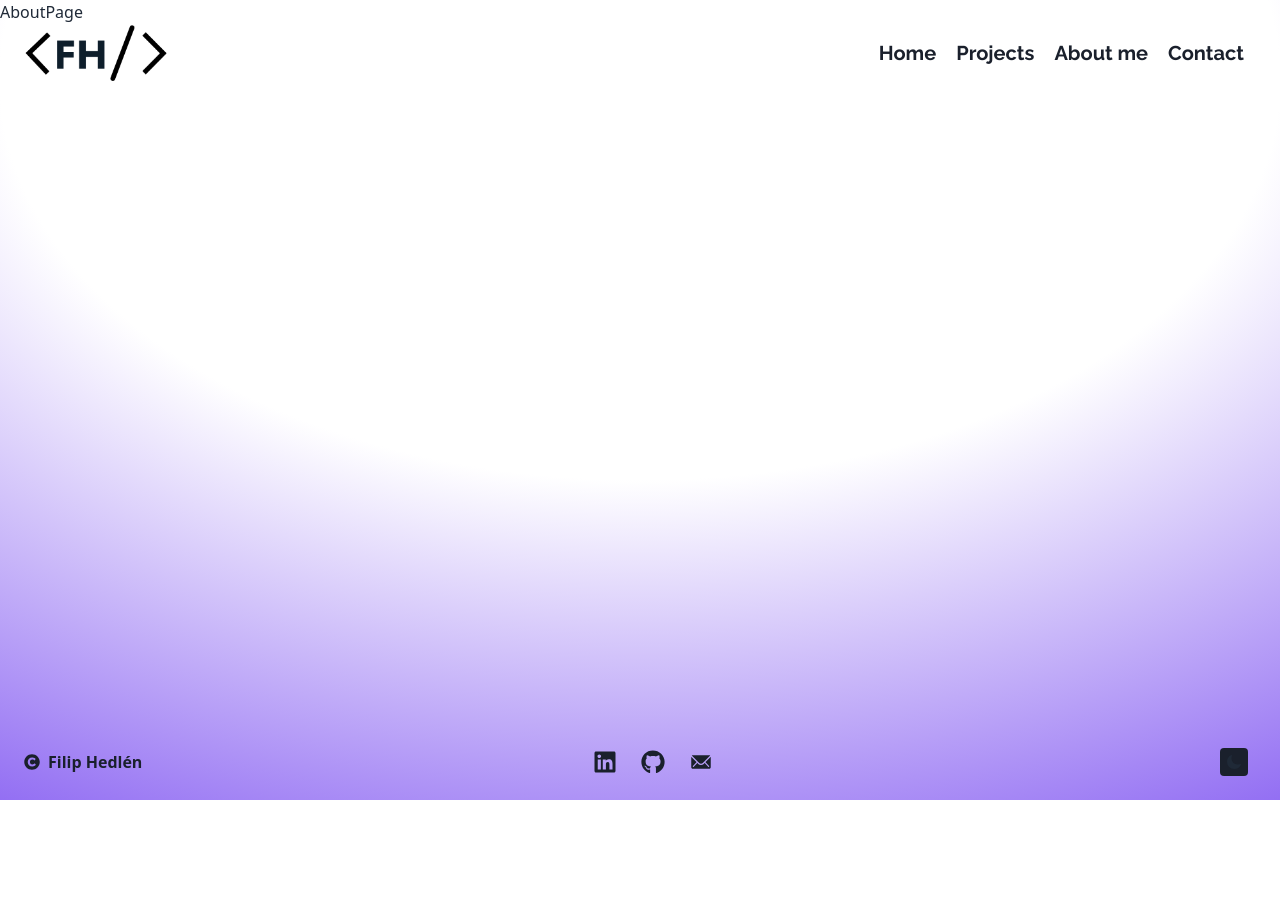
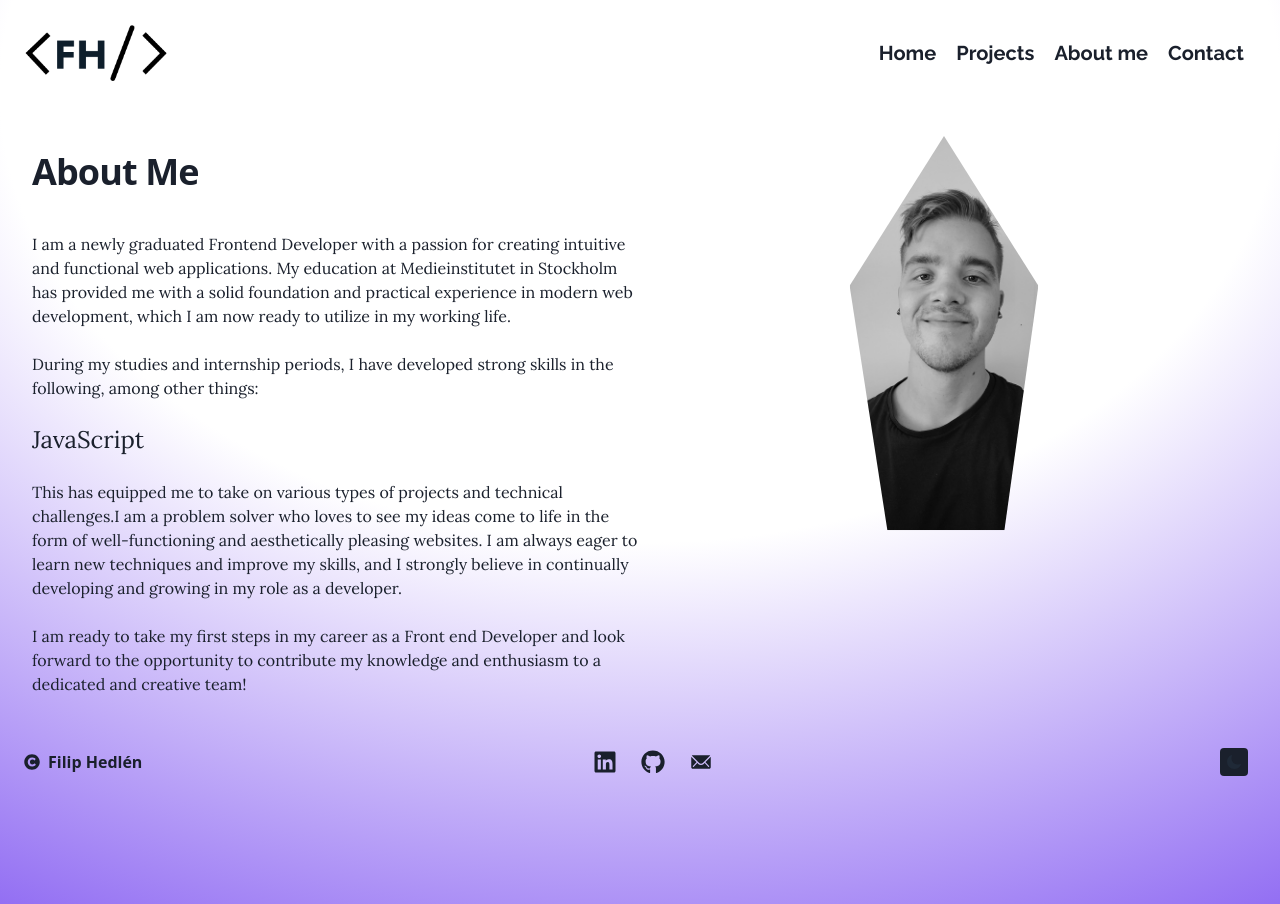
Before and after one commit to FilipHedlen/Portfolio-new, a React (Vite) app in the folder Portfolio-new/: page /about in a window 1280 px wide. Before the commit the page ends 800 px from the top, so only its background shows below. Built offline with nearby package versions, Linux system fonts and the light colour scheme.

Commit message:
Created an about me section with some new animations, text, an image, etc

```diff
--- /dev/null
+++ b/Portfolio-new/src/components/About/AboutMe.tsx
@@ -0,0 +1,56 @@
+const AboutMe = () => {
+  return (
+    <section className="relative bg-inherit overflow-hidden mt-10 animate-slideIn">
+      <div className="max-w-7xl mx-auto flex flex-col-reverse lg:flex-row items-center lg:items-start lg:gap-6">
+        <article className="relative z-10 pb-8 sm:pb-16 md:pb-20 lg:max-w-2xl lg:w-full lg:pb-28 xl:pb-32">
+          <main className="mt-10 mb-20 mx-auto max-w-7xl px-4 sm:mt-12 sm:px-6 md:mt-16 lg:mt-20 lg:px-8 xl:mt-28">
+            <div className="sm:text-center lg:text-left">
+              <h2 className="my-6 mb-10 text-2xl tracking-tight font-extrabold text-dark-grey dark:text-light-grey sm:text-3xl md:text-4xl">
+                About Me
+              </h2>
+
+              <p className="text-dark-grey dark:text-light-grey font-lora">
+                I am a newly graduated Frontend Developer with a passion for creating intuitive and functional
+                web applications. My education at Medieinstitutet in Stockholm has provided me with a solid
+                foundation and practical experience in modern web development, which I am now ready to
+                utilize in my working life. <br /><br /> During my studies and internship periods, I have developed strong skills in the following, among other things:<br /><br />
+
+                <span className="inline-block font-lora text-xl md:text-2xl [text-wrap:balance] bg-clip-text text-transparent bg-gradient-to-r from-slate-200/60 to-slate-200">
+                  <span className="text-dark-grey dark:text-light-grey inline-flex flex-col h-[calc(theme(fontSize.xl)*theme(lineHeight.tight))] md:h-[calc(theme(fontSize.2xl)*theme(lineHeight.tight))] overflow-hidden">
+                    <ul className="block animate-textSlide leading-tight [&_li]:block">
+                      <li>HTML5</li>
+                      <li>CSS3</li>
+                      <li>JavaScript</li>
+                      <li>TypeScript</li>
+                      <li>ReactJS</li>
+                      <li>VueJS</li>
+                    </ul>
+                  </span>
+                </span><br /><br />
+
+                This has equipped me to take on various types of projects and technical challenges.I am a problem solver
+                who loves to see my ideas come to life in the form of well-functioning and aesthetically pleasing websites.
+                I am always eager to learn new techniques and improve my skills, and I strongly believe in continually
+                developing and growing in my role as a developer.<br /><br /> I am ready to take my first steps in my career as a Front
+                end Developer and look forward to the opportunity to contribute my knowledge and enthusiasm to a dedicated
+                and creative team!
+              </p>
+            </div>
+          </main>
+        </article>
+
+        <div className="flex justify-center lg:mt-24 lg:mb-10">
+          <img
+            className="w-2/3 h-auto max-w-xs object-cover object-center shadow-lg grayscale hover:grayscale-0
+              lg:max-w-md lg:w-1/2 xl:w-2/5 lg:ml-4 xl:ml-6"
+            style={{ clipPath: 'polygon(50% 0%, 100% 38%, 82% 100%, 20% 100%, 0% 38%)' }}
+            src="/jag-1.jpg"
+            alt="A creative polygon-shaped image of me"
+          />
+        </div>
+      </div>
+    </section>
+  );
+};
+
+export default AboutMe;
--- a/Portfolio-new/src/pages/About/AboutPage.tsx
+++ b/Portfolio-new/src/pages/About/AboutPage.tsx
@@ -1,8 +1,8 @@
-import React from 'react'
+import AboutMe from '../../components/About/AboutMe'
 
 const AboutPage = () => {
   return (
-    <div className='min-h-screen'>AboutPage</div>
+    <AboutMe />
   )
 }
 
--- a/Portfolio-new/tailwind.config.js
+++ b/Portfolio-new/tailwind.config.js
@@ -47,12 +47,33 @@ export default {
           '0%': { transform: 'translateY(-50px)', opacity: 0 },
           '100%': { transform: 'translateY(0)', opacity: 1 },
         },
+        textSlide: {
+          '0%, 16%': {
+          transform: 'translateY(0%)',
+          },
+          '20%, 36%': {
+          transform: 'translateY(-16.66%)',
+          },
+          '40%, 56%': {
+          transform: 'translateY(-33.33%)',
+          },
+          '60%, 76%': {
+          transform: 'translateY(-50%)',
+          },
+          '80%, 96%': {
+          transform: 'translateY(-66.66%)',
+          },
+          '100%': {
+          transform: 'translateY(-83.33%)',
+          },
+        },
       },
       animation: {
         colorChange: 'colorChange 4s ease-in-out infinite',
         bounceLight: 'bounceLight 0.6s ease-in-out',
         fadeIn: 'fadeIn 2.5s ease-out',
         slideIn: 'slideIn 1s ease-out',
+        textSlide: 'textSlide 12s cubic-bezier(0.83, 0, 0.17, 1) infinite',
       },
       backgroundImage: {
         'light-bg': 'radial-gradient(125% 125% at 50% 10%, #ffffff 40%, #63e 100%)',
```
Also changed, not shown: Portfolio-new/public/jag-1.jpg (added), Portfolio-new/public/jag-2.jpg (added).
